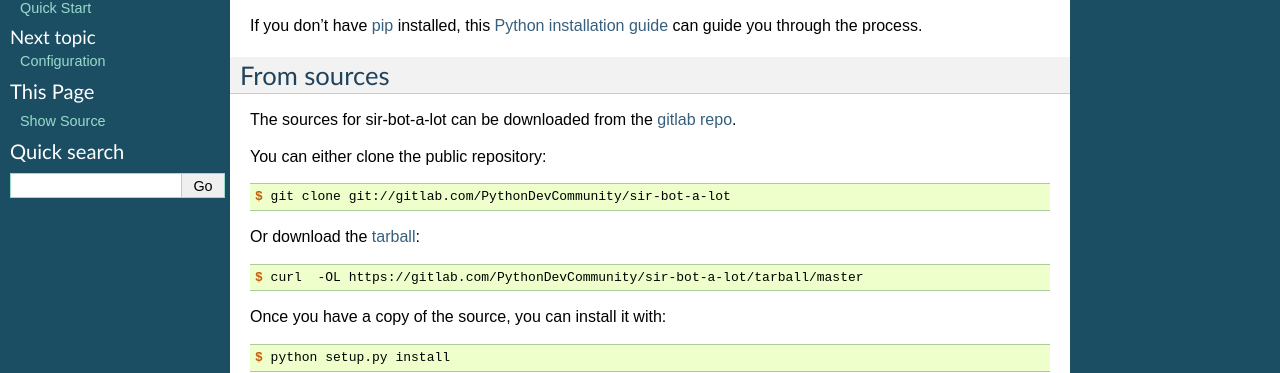
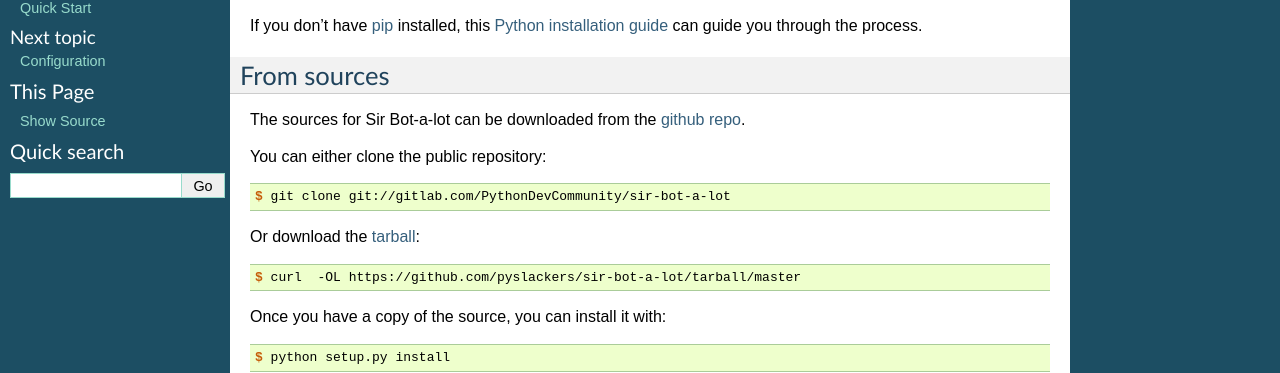
Before and after one commit to pyslackers/sir-bot-a-lot, a Sphinx documentation site: the page built from docs/installation.rst, in a window 1280 px wide. Shown: the part 287-660 px from the top of the page. Built offline with Sphinx 7.4.7, drawn with Linux system fonts in a browser that asks for light colours; the version number could not be read and is left out.

Commit message:
Documentation fix

```diff
--- a/docs/configuration.rst
+++ b/docs/configuration.rst
@@ -52,8 +52,6 @@
 
 .. code-block:: yaml
 
-.. code-block:: yaml
-
     sirbot:
         port: 8080
         plugins: []
--- a/docs/installation.rst
+++ b/docs/installation.rst
@@ -28,7 +28,7 @@
 From sources
 ------------
 
-The sources for sir-bot-a-lot can be downloaded from the `gitlab repo`_.
+The sources for Sir Bot-a-lot can be downloaded from the `github repo`_.
 
 You can either clone the public repository:
 
@@ -40,7 +40,7 @@
 
 .. code-block:: console
 
-    $ curl  -OL https://gitlab.com/PythonDevCommunity/sir-bot-a-lot/tarball/master
+    $ curl  -OL https://github.com/pyslackers/sir-bot-a-lot/tarball/master
 
 Once you have a copy of the source, you can install it with:
 
@@ -55,5 +55,5 @@
     $ pip install sir-bot-a-lot/
 
 
-.. _gitlab repo: https://gitlab.com/PythonDevCommunity/sir-bot-a-lot
-.. _tarball: https://gitlab.com/PythonDevCommunity/sir-bot-a-lot/tarball/master
+.. _github repo: https://github.com/pyslackers/sir-bot-a-lot
+.. _tarball: https://github.com/pyslackers/sir-bot-a-lot/tarball/master
--- a/docs/plugins.rst
+++ b/docs/plugins.rst
@@ -31,10 +31,10 @@
 
 A plugin must define one hook returning a subclass of the plugin class.
 
-.. literalinclude:: ../sirbot/hookspecs.py
+.. literalinclude:: ../sirbot/core/hookspecs.py
 
 
-.. literalinclude:: ../sirbot/plugin.py
+.. literalinclude:: ../sirbot/core/plugin.py
 
 
 Facade
@@ -52,7 +52,7 @@
 
 .. code-block:: python
 
-    # Create a new giphy facade by calling
+    # Create a new pypi facade by calling
     # PyPIPlugin.facade()
     pypi = facades.get('pypi')
 
--- a/docs/quickstart.rst
+++ b/docs/quickstart.rst
@@ -43,7 +43,7 @@
 .. code-block:: yaml
 
     sirbot:
-    port: 8080
-    plugins: []
+        port: 8080
+        plugins: []
 
-Plugins can also be added with the `--plugins` argument
+Plugins can also be added with the :code:`--plugins` argument
```
